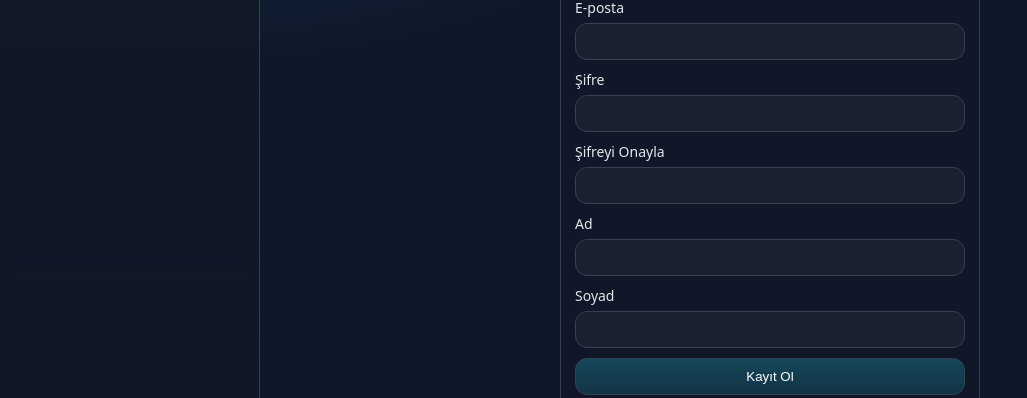
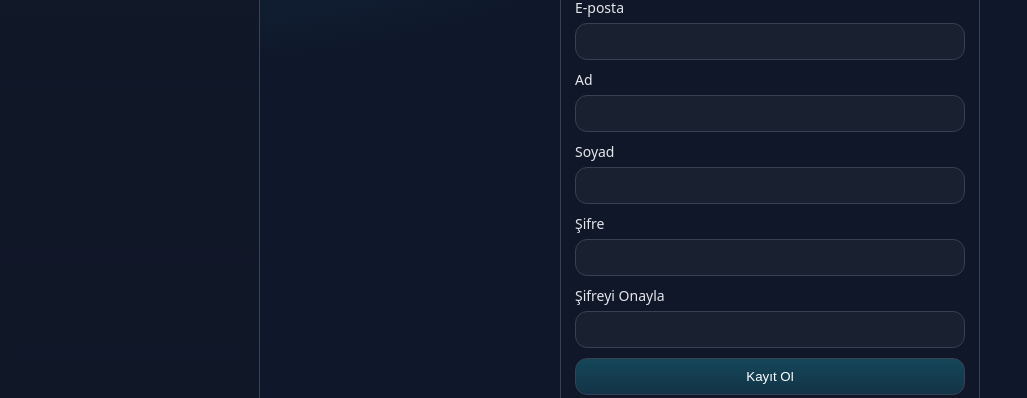
Before and after one commit to ilaydakaptanoglu/DocHub, a React (Vite) app: page /register in a window 1280 px wide. Shown: the part 198-596 px from the top of the page, without its empty margins (0-1027 px from the left). Built offline with nearby package versions, Linux system fonts and the light colour scheme.

Commit message:
Update Register.jsx

```diff
--- a/src/pages/Register.jsx
+++ b/src/pages/Register.jsx
@@ -16,7 +16,14 @@ export default function Register() {
   const onSubmit = async (e) => {
     e.preventDefault();
     try {
-      await register(username.trim(), email.trim(), password, confirmPassword, firstName.trim(), lastName.trim());
+      await register({
+        Username: username.trim(),
+        Email: email.trim(),
+        Password: password,
+        ConfirmPassword: confirmPassword,
+        FirstName: firstName.trim(),
+        LastName: lastName.trim()
+      });
       nav("/files");
     } catch (err) {
       alert("Kayıt başarısız: " + (err?.message || "Hata"));
@@ -29,28 +36,29 @@ export default function Register() {
       <form onSubmit={onSubmit} className="form">
         <label className="label">
           Kullanıcı Adı
-          <input className="input" value={username} onChange={(e) => setUsername(e.target.value)} required />
+          <input className="input" value={username} onChange={e => setUsername(e.target.value)} required />
         </label>
         <label className="label">
           E-posta
-          <input className="input" type="email" value={email} onChange={(e) => setEmail(e.target.value)} required />
+          <input className="input" type="email" value={email} onChange={e => setEmail(e.target.value)} required />
+        </label>
+        <label className="label">
+          Ad
+          <input className="input" value={firstName} onChange={e => setFirstName(e.target.value)} />
+        </label>
+        <label className="label">
+          Soyad
+          <input className="input" value={lastName} onChange={e => setLastName(e.target.value)} />
         </label>
         <label className="label">
           Şifre
-          <input className="input" type="password" value={password} onChange={(e) => setPass(e.target.value)} required />
+          <input className="input" type="password" value={password} onChange={e => setPass(e.target.value)} required />
         </label>
         <label className="label">
           Şifreyi Onayla
-          <input className="input" type="password" value={confirmPassword} onChange={(e) => setConfirm(e.target.value)} required />
+          <input className="input" type="password" value={confirmPassword} onChange={e => setConfirm(e.target.value)} required />
         </label>
-        <label className="label">
-          Ad
-          <input className="input" value={firstName} onChange={(e) => setFirstName(e.target.value)} />
-        </label>
-        <label className="label">
-          Soyad
-          <input className="input" value={lastName} onChange={(e) => setLastName(e.target.value)} />
-        </label>
+
         <button className="btn" type="submit" disabled={loading}>
           {loading ? "Kayıt olunuyor..." : "Kayıt Ol"}
         </button>
```
